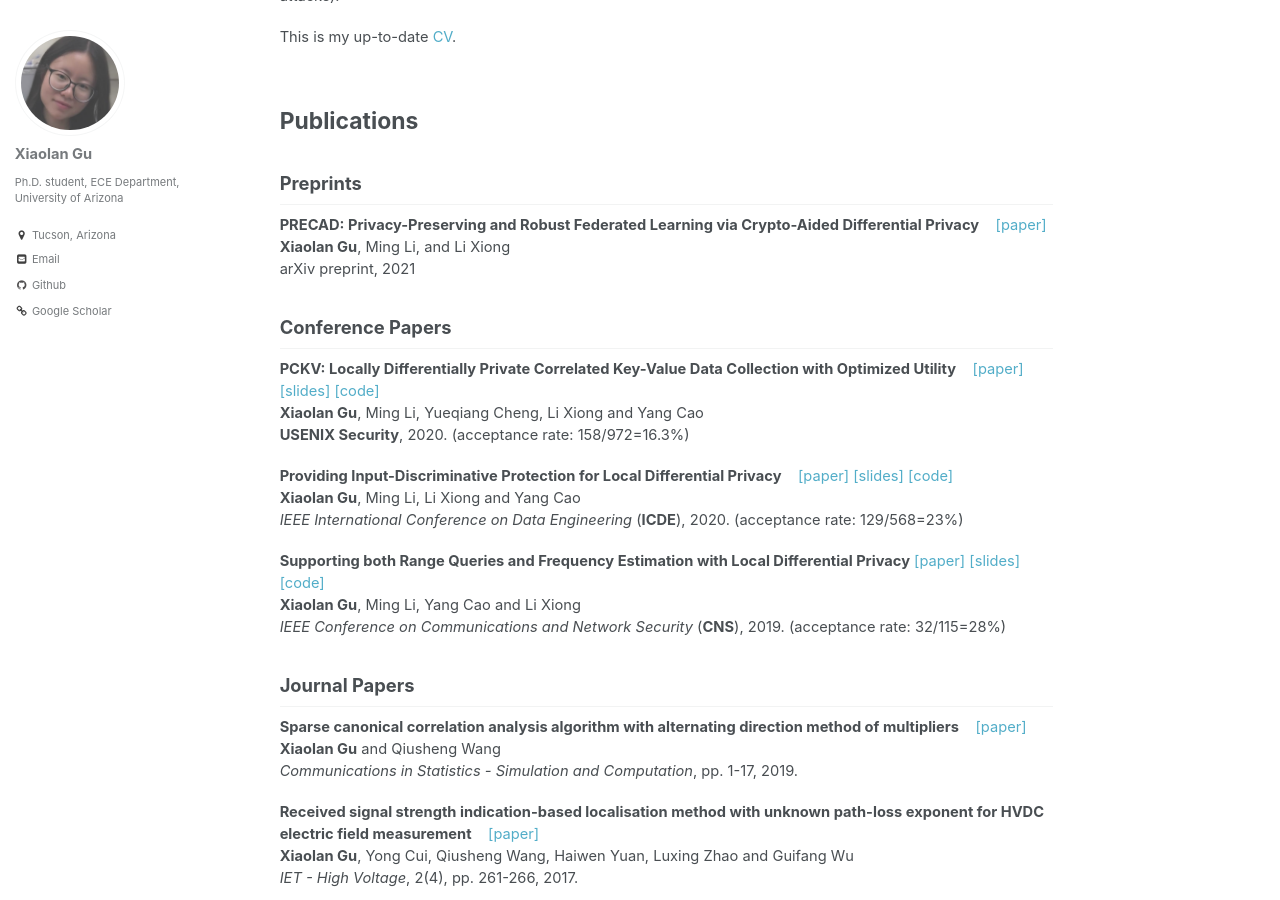
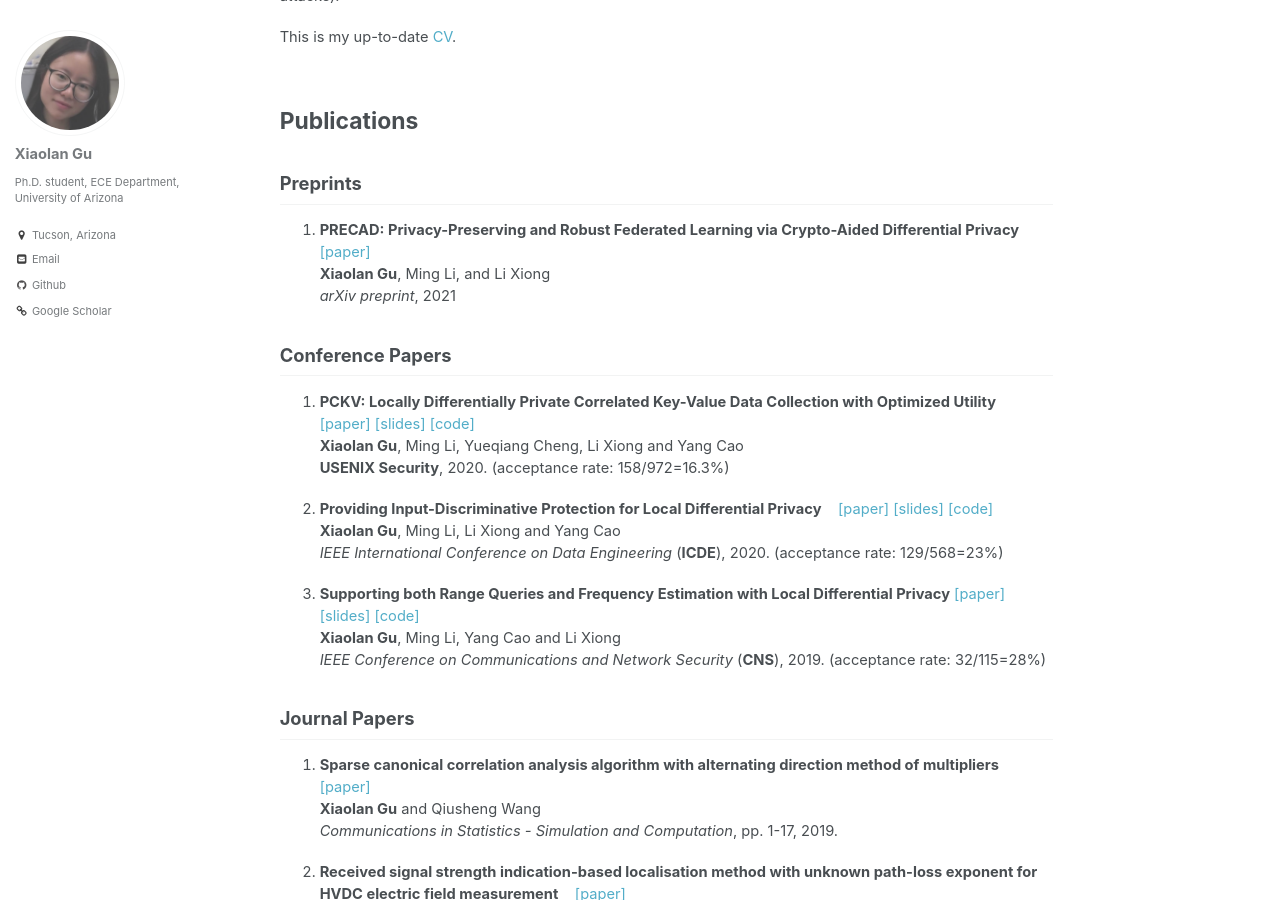
Before and after one commit to xiaolangu/xiaolan_gu.github.io, a Jekyll site: the page built from _pages/about.md, in a window 1280 px wide and 900 px high, scrolled down 316 px. Built offline with Jekyll 4.4.1, drawn with Linux system fonts in a browser that asks for light colours; part of the change alters nothing that is shown.

```diff
--- a/_pages/about.md
+++ b/_pages/about.md
@@ -31,42 +31,42 @@ This is my up-to-date [CV](http://xiaolangu.github.io/files/CV_Xiaolan_Gu.pdf).
 
 
 ## Preprints
-**PRECAD: Privacy-Preserving and Robust Federated Learning via Crypto-Aided Differential Privacy** &nbsp;&nbsp; [[paper]](https://arxiv.org/abs/2110.11578)
+1. **PRECAD: Privacy-Preserving and Robust Federated Learning via Crypto-Aided Differential Privacy** &nbsp;&nbsp; [[paper]](https://arxiv.org/abs/2110.11578)
 **Xiaolan Gu**, Ming Li, and Li Xiong
-arXiv preprint, 2021
+*arXiv preprint*, 2021
 
 
 
 ## Conference Papers
 
-**PCKV: Locally Differentially Private Correlated Key-Value Data Collection with Optimized Utility** &nbsp;&nbsp; [[paper]](https://www.usenix.org/system/files/sec20-gu.pdf) [[slides]](http://xiaolangu.github.io/files/USENIX20_slides.pdf) [[code]](https://github.com/xiaolangu/PCKV)
+1. **PCKV: Locally Differentially Private Correlated Key-Value Data Collection with Optimized Utility** &nbsp;&nbsp; [[paper]](https://www.usenix.org/system/files/sec20-gu.pdf) [[slides]](http://xiaolangu.github.io/files/USENIX20_slides.pdf) [[code]](https://github.com/xiaolangu/PCKV)
 **Xiaolan Gu**, Ming Li, Yueqiang Cheng, Li Xiong and Yang Cao
 **USENIX Security**, 2020. (acceptance rate: 158/972=16.3%)
 
-**Providing Input-Discriminative Protection for Local Differential Privacy**  &nbsp;&nbsp; [[paper]](https://arxiv.org/pdf/1911.01402.pdf)   [[slides]](http://xiaolangu.github.io/files/ICDE20_slides.pdf)  [[code]](https://github.com/xiaolangu/ID-LDP)
+1. **Providing Input-Discriminative Protection for Local Differential Privacy**  &nbsp;&nbsp; [[paper]](https://arxiv.org/pdf/1911.01402.pdf)   [[slides]](http://xiaolangu.github.io/files/ICDE20_slides.pdf)  [[code]](https://github.com/xiaolangu/ID-LDP)
 **Xiaolan Gu**, Ming Li, Li Xiong and Yang Cao
 *IEEE International Conference on Data Engineering* (**ICDE**), 2020. (acceptance rate: 129/568=23%)
 
-**Supporting both Range Queries and Frequency Estimation with Local Differential Privacy**  [[paper]](http://xiaolangu.github.io/files/CNS19_paper.pdf) [[slides]](http://xiaolangu.github.io/files/CNS19_slides.pdf)   [[code]](https://github.com/xiaolangu/range-frequency)
+1. **Supporting both Range Queries and Frequency Estimation with Local Differential Privacy**  [[paper]](http://xiaolangu.github.io/files/CNS19_paper.pdf) [[slides]](http://xiaolangu.github.io/files/CNS19_slides.pdf)   [[code]](https://github.com/xiaolangu/range-frequency)
 **Xiaolan Gu**, Ming Li, Yang Cao and Li Xiong
 *IEEE Conference on Communications and Network Security* (**CNS**), 2019. (acceptance rate: 32/115=28%)
 
 
 ## Journal Papers
 
-**Sparse canonical correlation analysis algorithm with alternating direction method of multipliers** &nbsp;&nbsp; [[paper]](https://www.tandfonline.com/doi/pdf/10.1080/03610918.2018.1520867?casa_token=Wqswb-deSccAAAAA:4CcoxUaTO97EqZ5JG5M4WxOEzp5VQbeu4WcwyUaC6kOLQXAPVKom9-UMFTXPjrD4njLNUgX3OpSs)
+1. **Sparse canonical correlation analysis algorithm with alternating direction method of multipliers** &nbsp;&nbsp; [[paper]](https://www.tandfonline.com/doi/pdf/10.1080/03610918.2018.1520867?casa_token=Wqswb-deSccAAAAA:4CcoxUaTO97EqZ5JG5M4WxOEzp5VQbeu4WcwyUaC6kOLQXAPVKom9-UMFTXPjrD4njLNUgX3OpSs)
 **Xiaolan Gu** and Qiusheng Wang
 *Communications in Statistics - Simulation and Computation*, pp. 1-17, 2019.
 
-**Received signal strength indication-based localisation method with unknown path-loss exponent for HVDC electric field measurement**  &nbsp;&nbsp; [[paper]](https://ieeexplore.ieee.org/stamp/stamp.jsp?tp=&arnumber=8244349)
+1. **Received signal strength indication-based localisation method with unknown path-loss exponent for HVDC electric field measurement**  &nbsp;&nbsp; [[paper]](https://ieeexplore.ieee.org/stamp/stamp.jsp?tp=&arnumber=8244349)
 **Xiaolan Gu**, Yong Cui, Qiusheng Wang, Haiwen Yuan, Luxing Zhao and Guifang Wu
 *IET - High Voltage*, 2(4), pp. 261-266, 2017.
 
-**Adaptive notch filter design under multiple identical bandwidths**  &nbsp;&nbsp; [[paper]](http://xiaolangu.github.io/files/AEU17.pdf)
+1. **Adaptive notch filter design under multiple identical bandwidths**  &nbsp;&nbsp; [[paper]](http://xiaolangu.github.io/files/AEU17.pdf)
 Qiusheng Wang, **Xiaolan Gu** and Jinyong Lin
 *AEU - International Journal of Electronics and Communications*, 2017(82), pp. 202-210, 2017.
 
-**Digital multiple notch filter design with Nelder-Mead simplex method**  &nbsp;&nbsp; [[paper]](http://xiaolangu.github.io/files/IEICE17.pdf)
+1. **Digital multiple notch filter design with Nelder-Mead simplex method**  &nbsp;&nbsp; [[paper]](http://xiaolangu.github.io/files/IEICE17.pdf)
 Qiusheng Wang, **Xiaolan Gu**, Yingyi Liu and Haiwen Yuan
 *IEICE Transactions on Fundamentals of Electronics, Communications and Computer Science*, 100(1), pp. 259-265, 2017.
 
```
